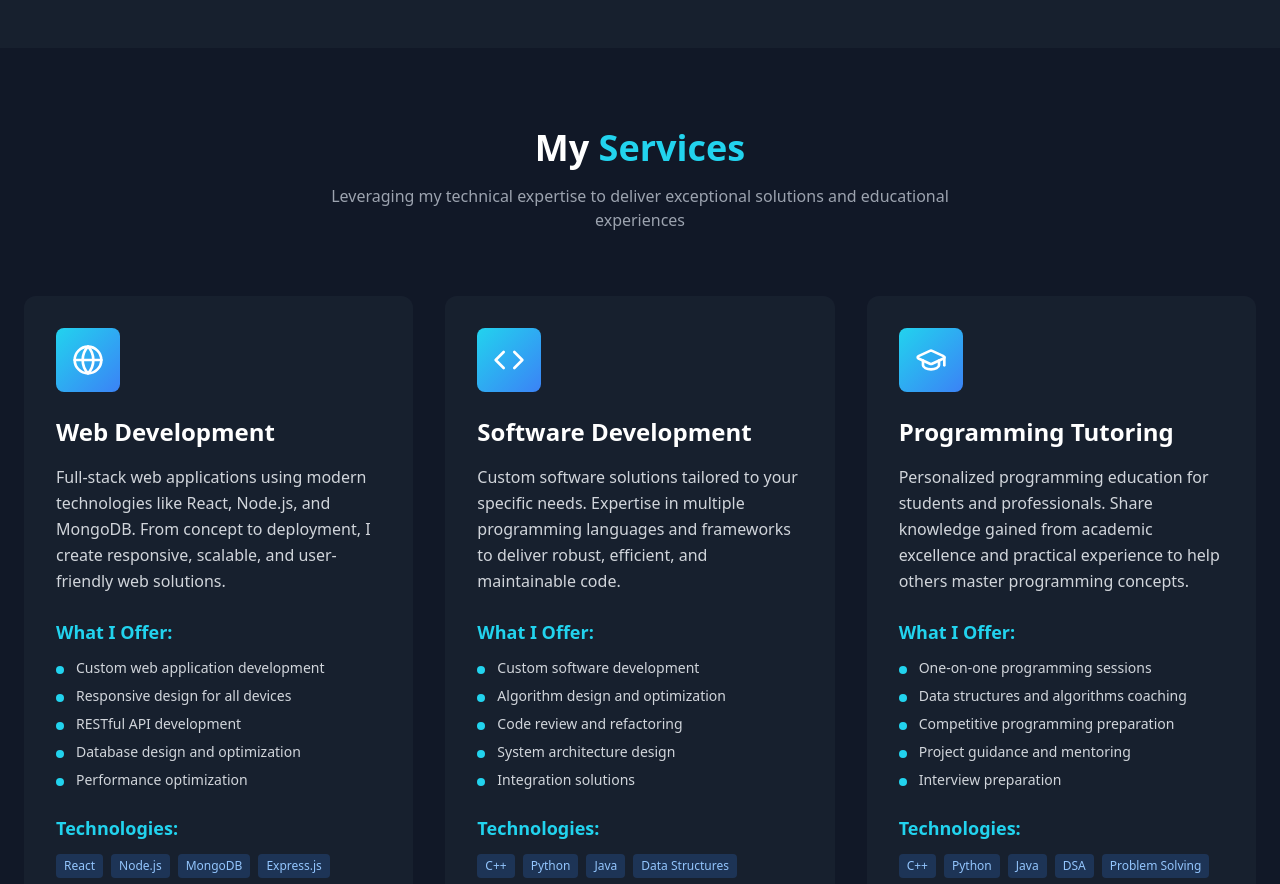
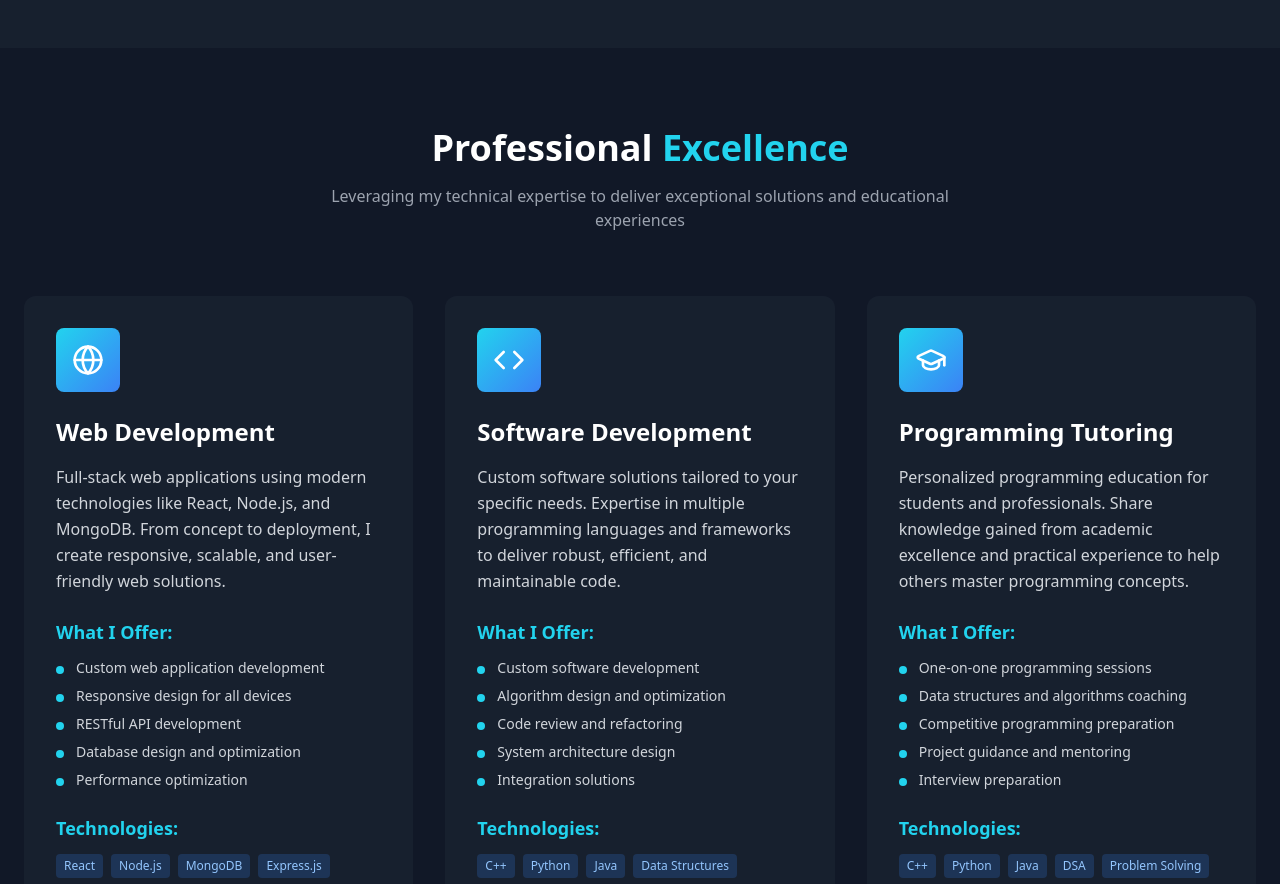
Before and after one commit to Gnani-25/portfolio, a React (Vite) app: page / in a window 1280 px wide. Shown: the part 5440-6324 px from the top of the page. Built offline with nearby package versions, Linux system fonts and the light colour scheme.

Commit message:
Fix: Services.tsx

```diff
--- a/src/components/Services.tsx
+++ b/src/components/Services.tsx
@@ -67,7 +67,7 @@ const Services = () => {
       <div className="container mx-auto px-6">
         <div className="text-center mb-16">
           <h2 className="text-4xl font-bold mb-4">
-            My <span className="text-cyan-400">Services</span>
+            Professional <span className="text-cyan-400">Excellence</span>
           </h2>
           <p className="text-gray-400 max-w-2xl mx-auto">
             Leveraging my technical expertise to deliver exceptional solutions and educational experiences
```
